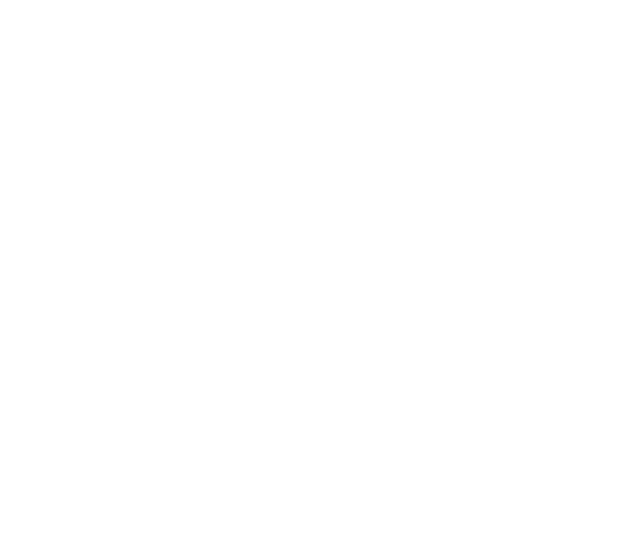
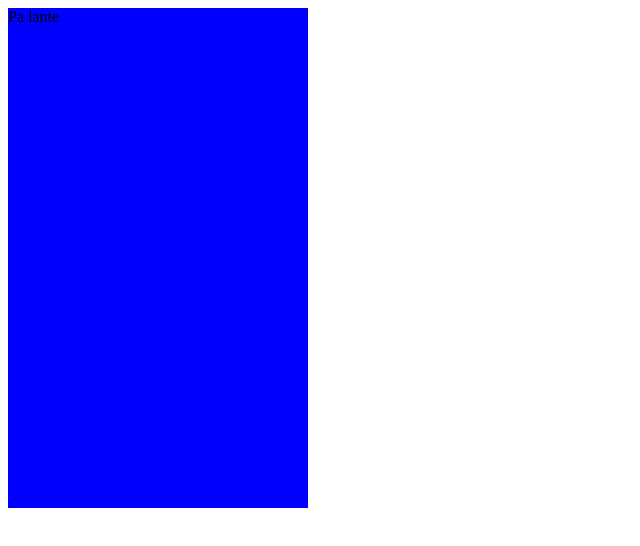
Before and after one commit to santinaranjo/poke-cards, a React app: page /gamegrid in a window 1280 px wide. Before the commit this address had no page. Shown: the top 546 px of the page, without its empty margins (0-640 px from the left). Built offline with nearby package versions, Linux system fonts and the light colour scheme.

Commit message:
GameCard & GameGrid components, GameCard flip

```diff
--- a/src/App.tsx
+++ b/src/App.tsx
@@ -1,7 +1,11 @@
 import React from "react";
-import { Home } from "./pages/Home";
-import { GameMode } from "./pages/GameMode";
+import { Home } from "./pages/Home/Home";
+import { GameMode } from "./pages/GameMode/GameMode";
 import { BrowserRouter, Routes, Route } from "react-router-dom";
+
+// Temporal para dev
+import { GameGrid } from "./components/GameGrid/GameGrid";
+
 
 export const App = () => {
     return(
@@ -9,6 +13,7 @@
             <Routes>
                 <Route path="/" element={<Home />} />
                 <Route path="/gamemode" element={<GameMode />} />
+                <Route path="/gamegrid" element={<GameGrid />} />
             </Routes>
         </BrowserRouter>
     )
--- /dev/null
+++ b/src/components/GameCard/GameCard.tsx
@@ -0,0 +1,21 @@
+import React from "react";
+import { Card } from "./styles";
+
+export const GameCard = () => {
+    const [ flip, setFlip ] = React.useState(false)
+
+    const handleClick = () => setFlip(!flip)
+
+    React.useEffect(() => {
+        console.log(flip)
+    }, [ flip ])
+
+    return(
+        <Card onClick={handleClick}>
+            <div className={`card${flip ? "-flip" : ""}`}>
+                <div className="front">Pa lante</div>
+                <div className="back">Pa tras</div>
+            </div>
+        </Card>
+    )
+}
--- /dev/null
+++ b/src/components/GameCard/styles.js
@@ -0,0 +1,42 @@
+import styled from "styled-components"
+
+export const Card = styled.div`
+    .card {
+        width: 100px;
+        height: 100px;
+        position: relative;
+        transform-style: preserve-3d;
+        transition: 150ms;
+        cursor: pointer;
+        perspective: 1000px;
+        transition: all .25s ease-in-out;
+        width: 300px;
+        height: 500px;
+    }
+
+    .card-flip {
+        .front {
+            transform: perspective(1000px) rotateY(-180deg);
+        }
+        .back {
+            transform: perspective(1000px) rotateY(0deg);
+        }
+    }
+
+    .front, .back {
+        position: absolute;
+        transition: all .25s ease-in-out;
+        width: 300px;
+        height: 500px;
+        backface-visibility: hidden;
+    }
+
+    .front {
+
+        background-color: blue;
+    }
+    .back {
+        transform: rotateY(180deg);
+        background-color: green;
+    }
+`
--- /dev/null
+++ b/src/components/GameGrid/GameGrid.tsx
@@ -0,0 +1,15 @@
+import React from "react";
+import { useRecoilValue } from "recoil";
+import { imagesContext } from "../../context/imagesContext";
+import { GameCard } from "../GameCard/GameCard";
+
+export const GameGrid = () => {
+    const imageURLs = useRecoilValue(imagesContext)
+
+
+    return(
+        <React.Fragment>
+            <GameCard />
+        </React.Fragment>
+    )
+}
--- a/src/hooks/fetchImageList.tsx
+++ b/src/hooks/fetchImageList.tsx
@@ -17,7 +17,7 @@
 
     React.useEffect(() => {
         fetchBlobList(listOfURLs)
-            .then(res => {
+            .then(async res => {
                 setData(res)
                 setTimeout(() => {
                     setLoading(false)
--- a/src/pages/GameMode.tsx
+++ b/src/pages/GameMode/GameMode.tsx
@@ -1,7 +1,9 @@
 import React from "react";
 import { Navigate } from "react-router-dom";
 import { useRecoilValue } from "recoil";
-import { imagesContext } from "../context/imagesContext";
+import { imagesContext } from "../../context/imagesContext";
+import { Section } from "./styles";
+import { Link } from "react-router-dom";
 
 export const GameMode = () => {
     const imageURLs = useRecoilValue(imagesContext)
@@ -11,14 +13,14 @@
             {
                 imageURLs.length === 0
                     ?   <Navigate to="/" />
-                    :   <React.Fragment>
-                            <span>Jugar solo sin tiempo</span>
+                    :   <Section>
+                            <Link to="/gamegrid">Jugar solo sin tiempo</Link>
                             <span>Solo vs níveles con tiempo</span>
                             <span>Jugar contra un amigo</span>
-                            {
+                            {/* {
                                 imageURLs.map(value => <img src={value} key={`img-${value}`} />)
-                            }
-                        </React.Fragment>
+                            } */}
+                        </Section>
             }
         </React.Fragment>
     )
--- /dev/null
+++ b/src/pages/GameMode/styles.js
@@ -0,0 +1,7 @@
+import styled from 'styled-components'
+
+export const Section = styled.section`
+    display: flex;
+    flex-direction: column;
+    align-items: center;
+`
--- a/src/pages/Home.tsx
+++ b/src/pages/Home/Home.tsx
@@ -1,9 +1,9 @@
 import React, { useEffect } from "react";
 import { Navigate } from "react-router-dom";
-import { fetchImageList } from "../hooks/fetchImageList";
-import { LoadingGame } from "./LoadingGame";
+import { fetchImageList } from "../../hooks/fetchImageList";
+import { LoadingGame } from "../../components/LoadingGame/LoadingGame";
 import { useRecoilState } from "recoil";
-import { imagesContext } from "../context/imagesContext";
+import { imagesContext } from "../../context/imagesContext";
 
 const URL_API = "https://pokeapi.co/api/v2/pokemon/"
 const POKE_NAMES = [ "pikachu", "bulbasaur", "charmander", "charizard", "squirtle", "caterpie", "rattata", "pidgey" ]
```
Also changed, not shown: src/components/LoadingGame/LoadingGame.tsx (renamed from src/pages/LoadingGame.tsx).
